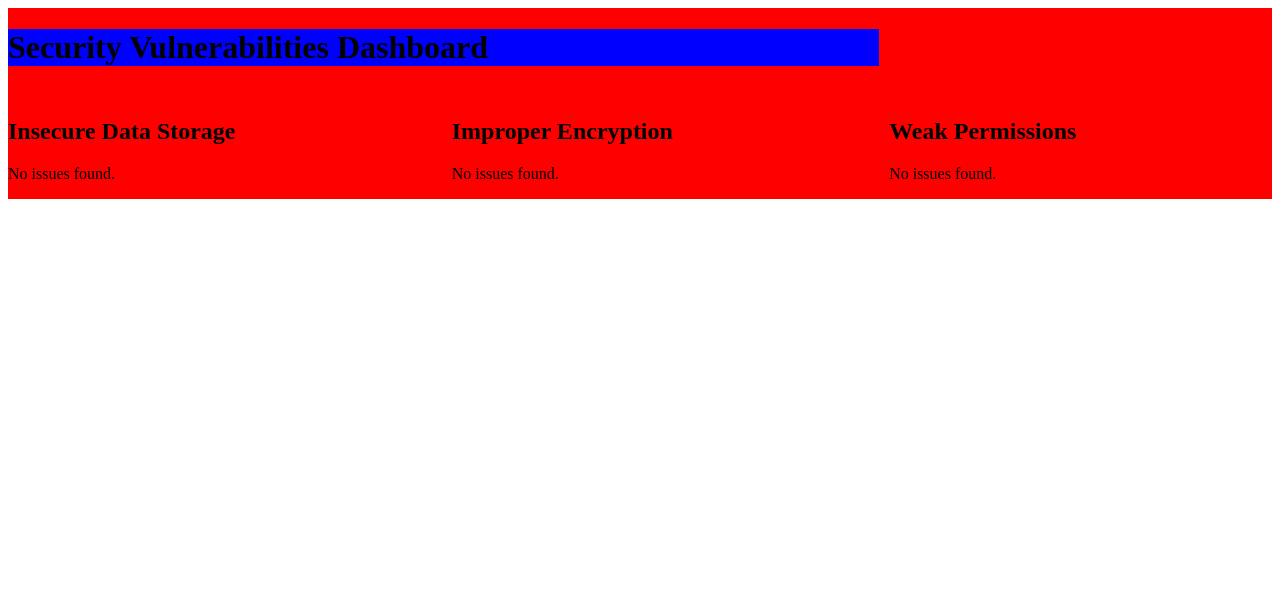
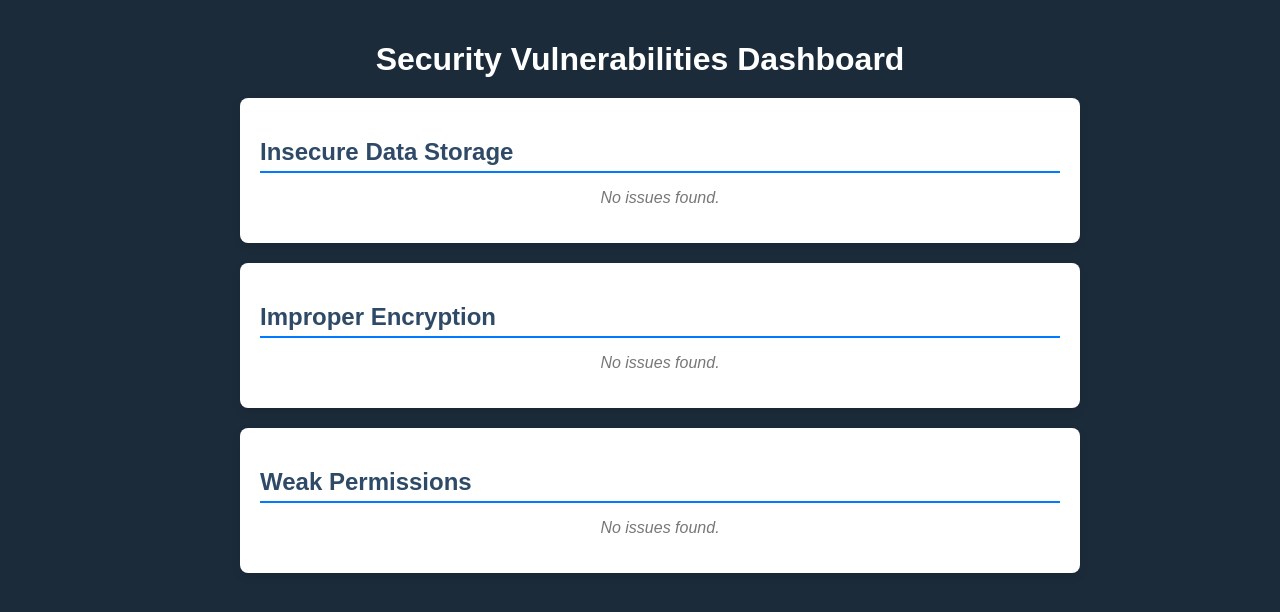
Before and after one commit to heyitssatyam/mobile-app-security-analyser, a Flask app: template templates/dashboard.html in a window 1280 px wide. Shown: the top 612 px of the page. Run offline with Flask 3, Linux system fonts and the light colour scheme; the template is opened without the code that fills it, so the values that code supplies are empty.

Commit message:
added style for info display

```diff
--- a/app.py
+++ b/app.py
@@ -7,12 +7,12 @@ import re
 app = Flask(__name__)
 CORS(app)
 MOBSF_API_URL = 'http://localhost:8000/api/v1/'
-MOBSF_API_KEY = 'MOBSF_API_KEY'
+MOBSF_API_KEY = 'fb2a8d2411a2cf4dfa5e536496caab62e8070ae820637b2455a5f38178a27f82'
 
 
 @app.route('/')
 def index():
-    return render_template('index.html')  # Serve the HTML UI
+    return render_template('index.html')
 
 
 def extract_vulnerabilities(data):
@@ -55,7 +55,7 @@ def extract_vulnerabilities(data):
                 "severity": severity
             })
 
-    print(vulnerabilities)
+    # print(vulnerabilities)
     return vulnerabilities
 
 
@@ -69,9 +69,16 @@ def upload():
     if file.filename == '':
         return jsonify({'error': 'No selected file'}), 400
 
+    if file.filename.endswith('.apk'):
+        content_type = 'application/vnd.android.package-archive'
+    elif file.filename.endswith('.ipa'):
+        # MobSF accepts IPA files as binary streams
+        content_type = 'application/octet-stream'
+    else:
+        return jsonify({'error': 'Unsupported file type'}), 400
     # Send file to MobSF for analysis
     files = {'file': (file.filename, file.stream,
-                      'application/vnd.android.package-archive')}
+                      content_type)}
     headers = {'Authorization': MOBSF_API_KEY}
 
     try:
@@ -97,9 +104,11 @@ def upload():
         if scan_response.status_code != 200:
             print("Scan Error:", scan_response.text)
             return jsonify({'error': 'Failed to analyze APK'}), 500
-        # print("Resp", scan_response.text[:1000], scan_response.json())
+        print("Resp", scan_response.text[:1000], scan_response.json())
         vulnerabilities = extract_vulnerabilities(
             scan_response.json())
+        with open('data.json', 'w') as f:
+            json.dump(scan_response.json(), f)
         return render_template('dashboard.html', vulnerabilities=vulnerabilities)
 
     except Exception as e:
--- a/static/styles/dashboard.css
+++ b/static/styles/dashboard.css
@@ -1,26 +1,94 @@
+/* General Styling */
+body {
+  font-family: Arial, sans-serif;
+  background-color: #1c2b3a;
+  margin: 0;
+  padding: 0;
+}
+
 .container {
-  display: grid;
-  gap: 10px;
-  background-color: red;
+  max-width: 800px; /* Reduced width for better vertical alignment */
+  margin: 0 auto;
+  padding: 20px;
 }
 
 .heading {
-  grid-column: 1/3;
-  grid-row: 1;
-  background-color: blue;
+  text-align: center;
+  color: #fff;
+  margin-bottom: 20px;
 }
 
-.insecure-data {
-  grid-row: 2;
-  grid-column: 1;
+/* Card Layout */
+.scan-info {
+  display: flex;
+  flex-direction: column; /* Stack items vertically */
+  gap: 20px; /* Space between cards */
 }
 
-.improper-encryption {
-  grid-row: 2;
-  grid-column: 2;
+/* Card Styling */
+.insecure-data,
+.improper-encryption,
+.weak-permissions {
+  background-color: #fff;
+  width: 100%; /* Full width of the container */
+  border-radius: 8px;
+  box-shadow: 0 4px 8px rgba(0, 0, 0, 0.1);
+  padding: 20px;
+  transition: transform 0.2s ease-in-out, box-shadow 0.2s ease-in-out;
 }
 
-.weak-permissions {
-  grid-row: 2;
-  grid-column: 3;
+.insecure-data:hover,
+.improper-encryption:hover,
+.weak-permissions:hover {
+  transform: translateY(-5px);
+  box-shadow: 0 8px 16px rgba(0, 0, 0, 0.2);
 }
+
+/* Card Header */
+.insecure-data h2,
+.improper-encryption h2,
+.weak-permissions h2 {
+  color: #2f4a67;
+  font-size: 1.5rem;
+  margin-bottom: 10px;
+  border-bottom: 2px solid #007bff;
+  padding-bottom: 5px;
+}
+
+/* Vulnerabilities List */
+.list-group {
+  list-style-type: none;
+  padding: 0;
+  margin: 0;
+}
+
+.list-group-item {
+  margin-bottom: 10px;
+  padding: 10px;
+  border: 1px solid #ddd;
+  border-radius: 4px;
+  background-color: #f9f9f9;
+}
+
+.list-group-item strong {
+  font-size: 1.1rem;
+  color: #333;
+}
+
+.list-group-item span {
+  display: block;
+  color: #ff4500;
+  font-weight: bold;
+}
+
+.list-group-item p {
+  margin-top: 5px;
+  color: #555;
+}
+
+/* Empty State */
+.scan-info p {
+  color: #777;
+  font-style: italic;
+  text-align: center;
+}
--- a/static/styles/style.css
+++ b/static/styles/style.css
@@ -36,7 +36,7 @@ input[type="file"] {
 
 button {
   padding: 10px 20px;
-  background-color: #2f4a67;
+  background-color: #1c2b3a;
   color: white;
   border: none;
   border-radius: 5px;
--- a/templates/dashboard.html
+++ b/templates/dashboard.html
@@ -9,7 +9,7 @@
   <body>
     <div class="container">
       <h1 class="heading">Security Vulnerabilities Dashboard</h1>
-
+      <div class="scan-info">
         <!-- Insecure Data Storage -->
         <div class="insecure-data">
           <h2>Insecure Data Storage</h2>
@@ -64,5 +64,6 @@
           {% endif %}
         </div>
       </div>
+    </div>
   </body>
 </html>
```
Also changed, not shown: 1 other file. Lines whose indentation alone changed are shown as unchanged.
